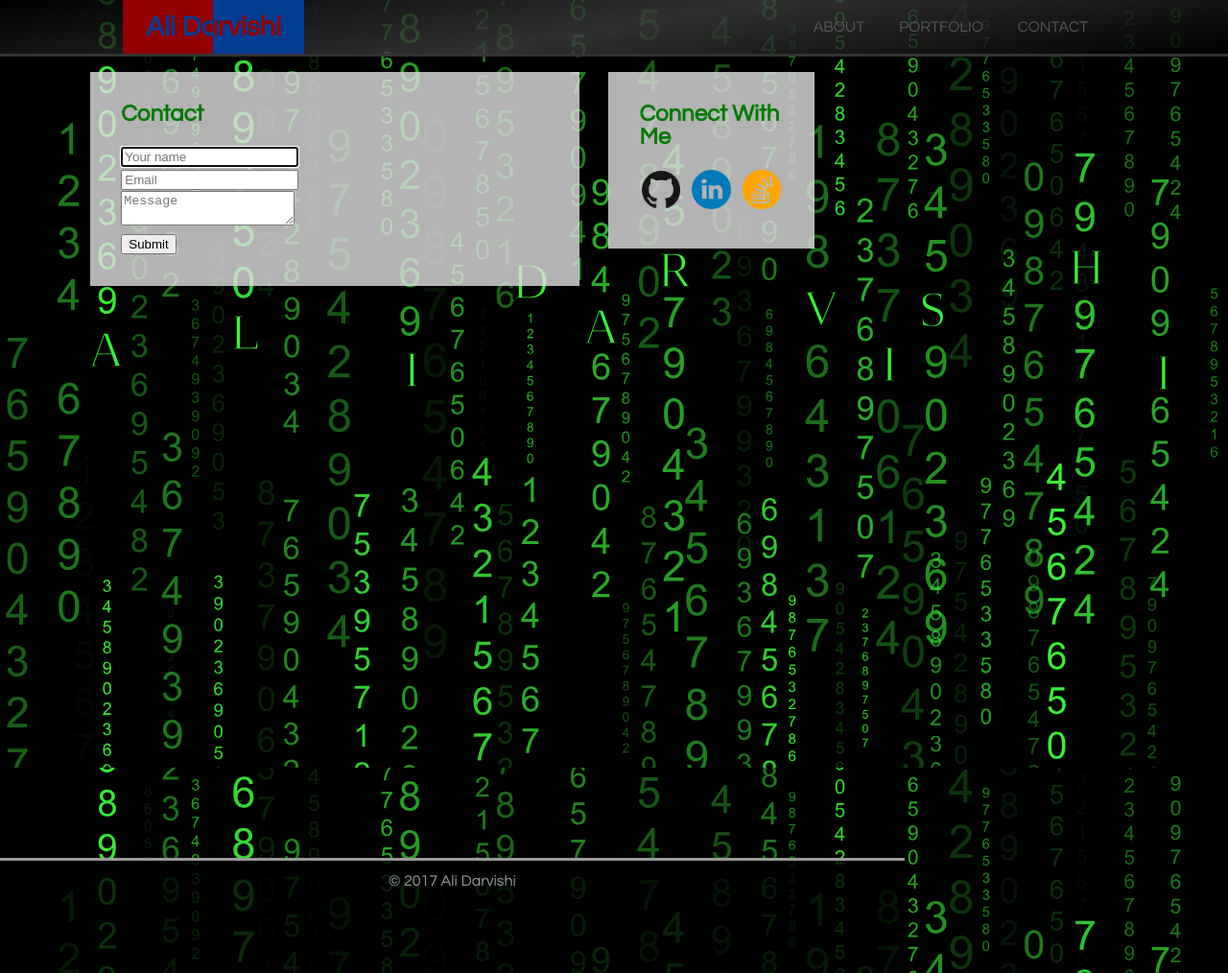
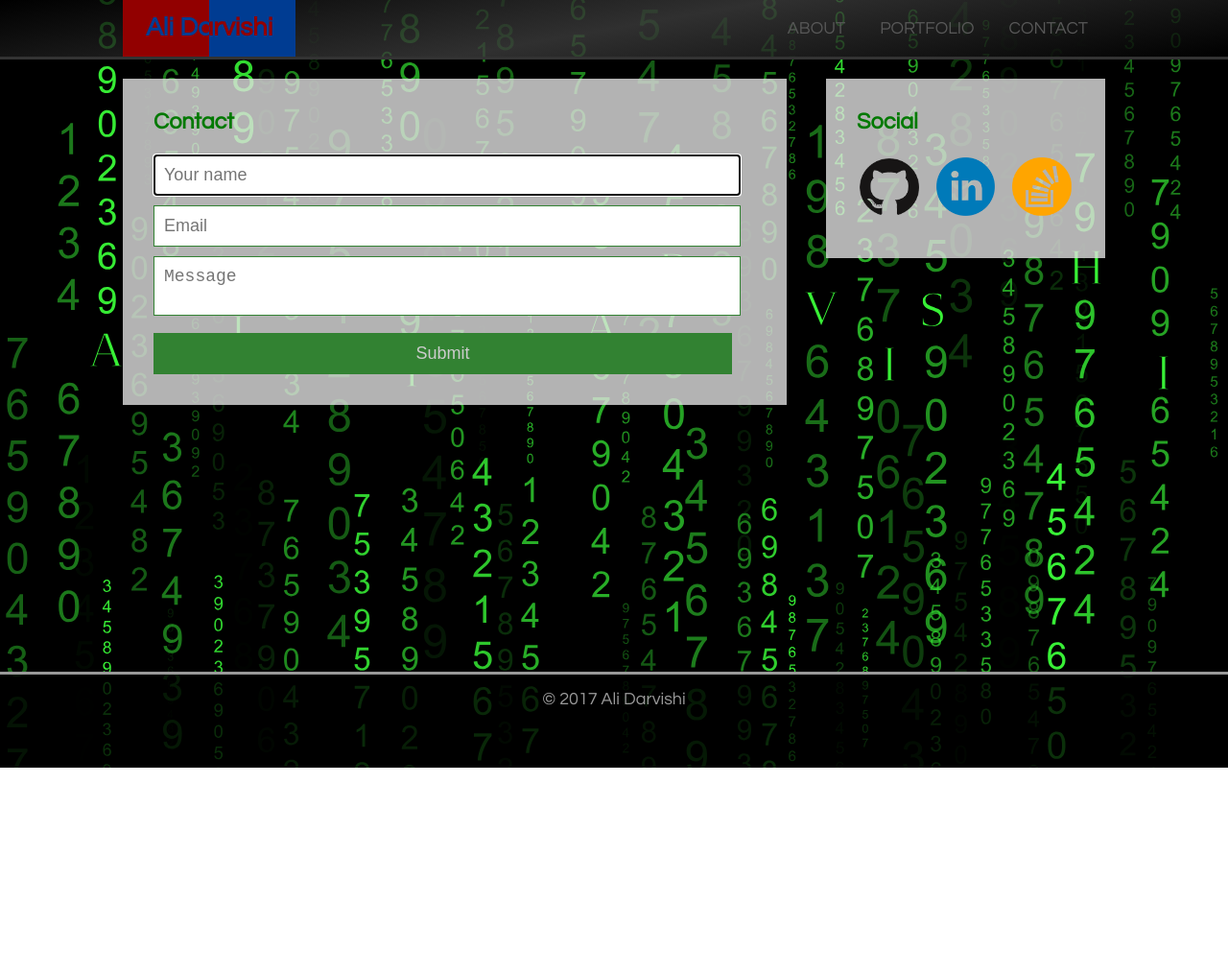
Before and after one commit to Erfaanism/Basic-Portfolio, a plain HTML site: page contact.html in a window 1280 px wide. Shown: the whole page at 96% size. After the commit the page ends 800 px from the top, so only its background shows below. Drawn offline with Linux system fonts and the light colour scheme.

Commit message:
final design

```diff
--- a/assets/css/style.css
+++ b/assets/css/style.css
@@ -1,9 +1,8 @@
 html {
-
+	height: auto;
 }
 
 body {
-	height: 100%;
 	background-size: cover;
 	background-repeat: no-repeat;
 	background-image: url(../images/background.svg);
@@ -11,19 +10,18 @@ body {
 	background-position: center;
 	background-attachment: fixed;
 	font-family: "Avant Garde",Avantgarde,"Century Gothic",CenturyGothic,AppleGothic,sans-serif;
-	font-size: 16px;
+	font-size: 18px;
 	line-height: 150%;
-	position: absolute;
 }
 
 h1 {
-	font-size: 1.8em;
+	font-size: 1.5em;
 	font-weight: bold;
 	text-transform: capitalize;
 }
 
 h2 {
-	font-size: 1.5em;
+	font-size: 1.3em;
 	font-weight: bold;
 	text-transform: capitalize;
 }
@@ -108,7 +106,6 @@ ul.menu li:hover a{
 	display: flex;
 	align-items: flex-start;
 	justify-content: space-between;
-	min-height: 100%;
 	position: relative;
 }
 
@@ -195,6 +192,41 @@ div.portfolioItems:nth-child(even){
 	margin-left: 3%;
 }
 
+.contactForm fieldset {
+	border: medium none;
+	margin: 0 0 10px;
+	min-width: 100%;
+	padding: 0;
+	width: 100%;
+}
+
+.contactForm input[type="text"],
+.contactForm input[type="email"],
+.contactForm textarea {
+	width: 94%;
+	font-size: 18px;
+	border: 1px solid rgb(50, 130, 50);
+	background: #FFF;
+	margin-right: 3%;
+	padding: 10px;
+}
+
+.contactForm button[type="submit"] {
+	cursor: pointer;
+	color: #ccc;
+	font-size: 18px;
+	background-color: rgb(50, 130, 50);
+	width: 96%;
+	height: auto;
+	margin-right: 3%;
+	border: 1px solid rgb(50, 130, 50);
+	padding: 10px;
+}
+
+.contactForm textarea {
+	resize: none;
+}
+
 .connect {
 	width: 29%;
 	margin-left: 2%;
@@ -217,7 +249,6 @@ a.logo img {
 
 a:hover.logo {
 	background-color: rgba(244, 244, 244, 0.5);
-	background-clip: content-box;
 }
 
 .social {
@@ -229,14 +260,21 @@ a:hover.logo {
 
 footer {
 	width: 100%;
-	height: 10%;
+	height: 59px;
 	color: #999;
 	text-transform: capitalize;
 	text-align: center;
  	background-color: rgba(0, 0, 0, 0.8);
- 	padding-bottom: 3%;
+ 	padding-bottom: 2%;
  	padding-top: 1%;
  	border-top: 3px solid #999;
+}
+
+footer.portfolio {
 	position: relative;
- 	bottom: 0;
 }
+
+footer.normal {
+	position: absolute;
+	bottom: 0;
+}
--- a/contact.html
+++ b/contact.html
@@ -22,15 +22,15 @@
 			</div>
 		</div>
 	</header>
-
-	<section class="layout">
-		<section class="container">
-			<section class="containerInner">
+	<div class="wrapper">
+	<div class="layout">
+		<div class="container">
+			<div class="containerInner">
 				<div class="title">
 					<h2>Contact</h2>
 				</div>
 				<div class="content">
-					<form action="" method="post">
+					<form class="contactForm" action="" method="post">
 						<fieldset>
 							<input placeholder="Your name" type="text" name="name" tabindex="1" autofocus required>
 						</fieldset>
@@ -43,13 +43,13 @@
 						<button name="submit" type="submit">Submit</button>
 					</form>
 				</div>
-			</section>
-		</section>
+			</div>
+		</div>
 
-		<section class="connect">
-			<section class="connectInner">
+		<div class="connect">
+			<div class="connectInner">
 				<div class="title">
-					<h2>connect with me</h2>
+					<h2>social</h2>
 				</div>
 				<div class="social">
 					<a class="logo" href="https://github.com/erfaanism">
@@ -62,11 +62,12 @@
 						<img src="assets/images/stackoverflow.png" alt="Stack Overflow">
 					</a>
 				</div>
-			</section>
-		</section>
-	</section>
+			</div>
+		</div>
+	</div>
+	</div>
 
-	<footer>
+	<footer class="normal">
 		<p>&copy; 2017 Ali Darvishi<p>
 	</footer>
 </body>
```
Also changed, not shown: index.html (+2 -2 lines), portfolio.html (+1 -1 lines).
